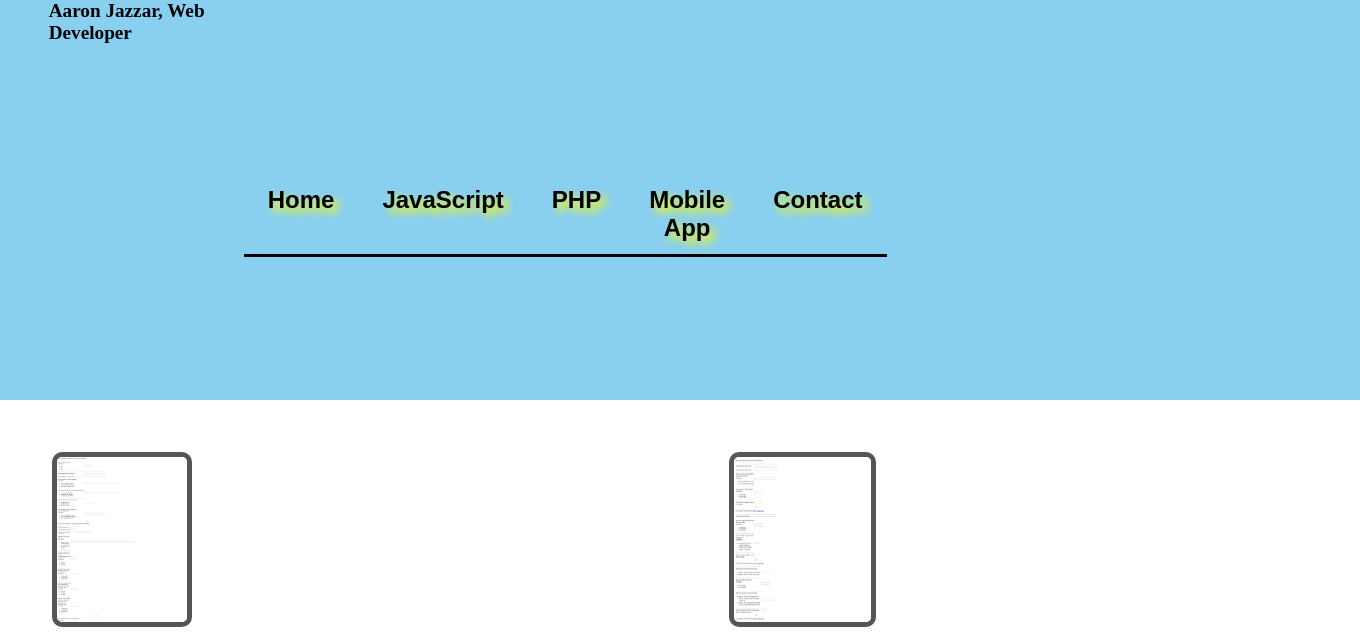
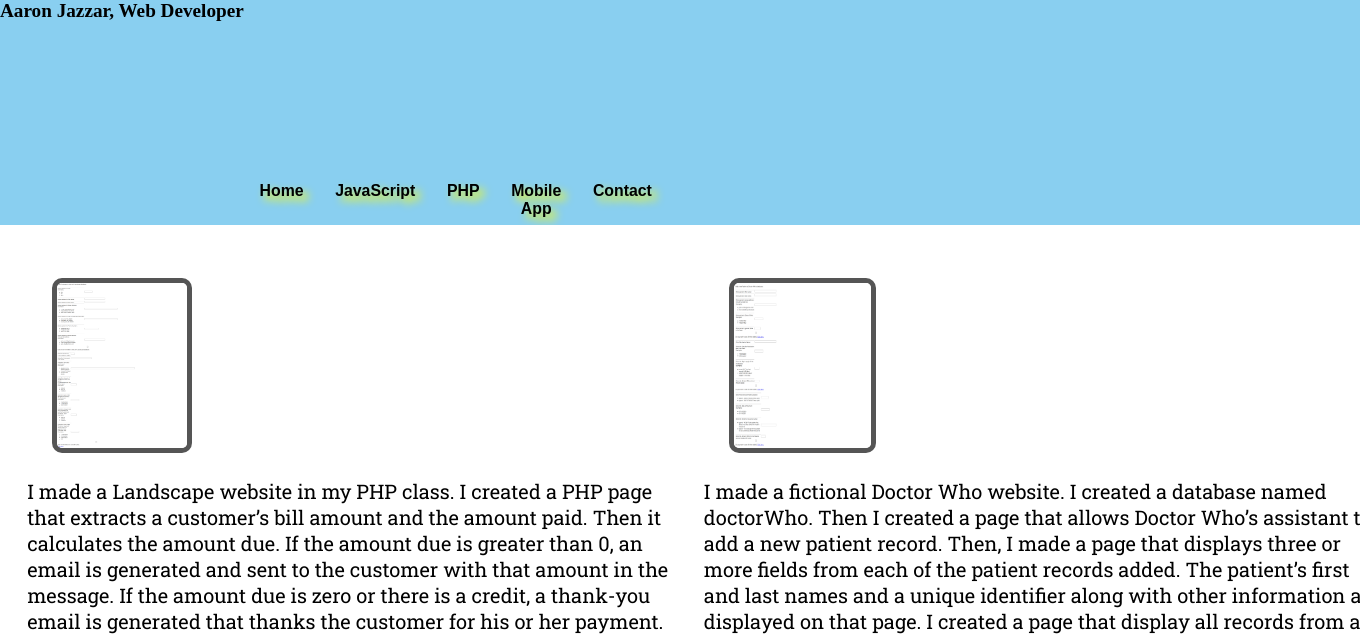
Before and after one commit to ajazzar/ajazzar.github.io, a PHP site: page /PHP.html in a window 1360 px wide; the page is wider, and only the part inside the window is pictured. Shown: the top 635 px of that part. Run offline with PHP 8.4, Linux system fonts and the light colour scheme; some web fonts are replaced.

Commit message:
Update styles2.css

```diff
--- a/Portfolio/css/styles2.css
+++ b/Portfolio/css/styles2.css
@@ -30,11 +30,6 @@ img {
 header {
     top: 0;
     background-color: #89cff0;
-    height: 25em;
-}
-
-h1 {
-    margin-left: 20%;
 }
 
 header img {
@@ -57,7 +52,6 @@ nav ul {
 nav li {
     font-size: 1.5em;
     font-family: 'Francois One', sans-serif;
-    border-bottom: 3px solid #000;
 }
 
 nav li a {
@@ -326,7 +320,6 @@ footer p a {
         float: left;
     }
     nav li {
-        font-size: 1.5em;
         font-weight: bold;
     }
 
```
